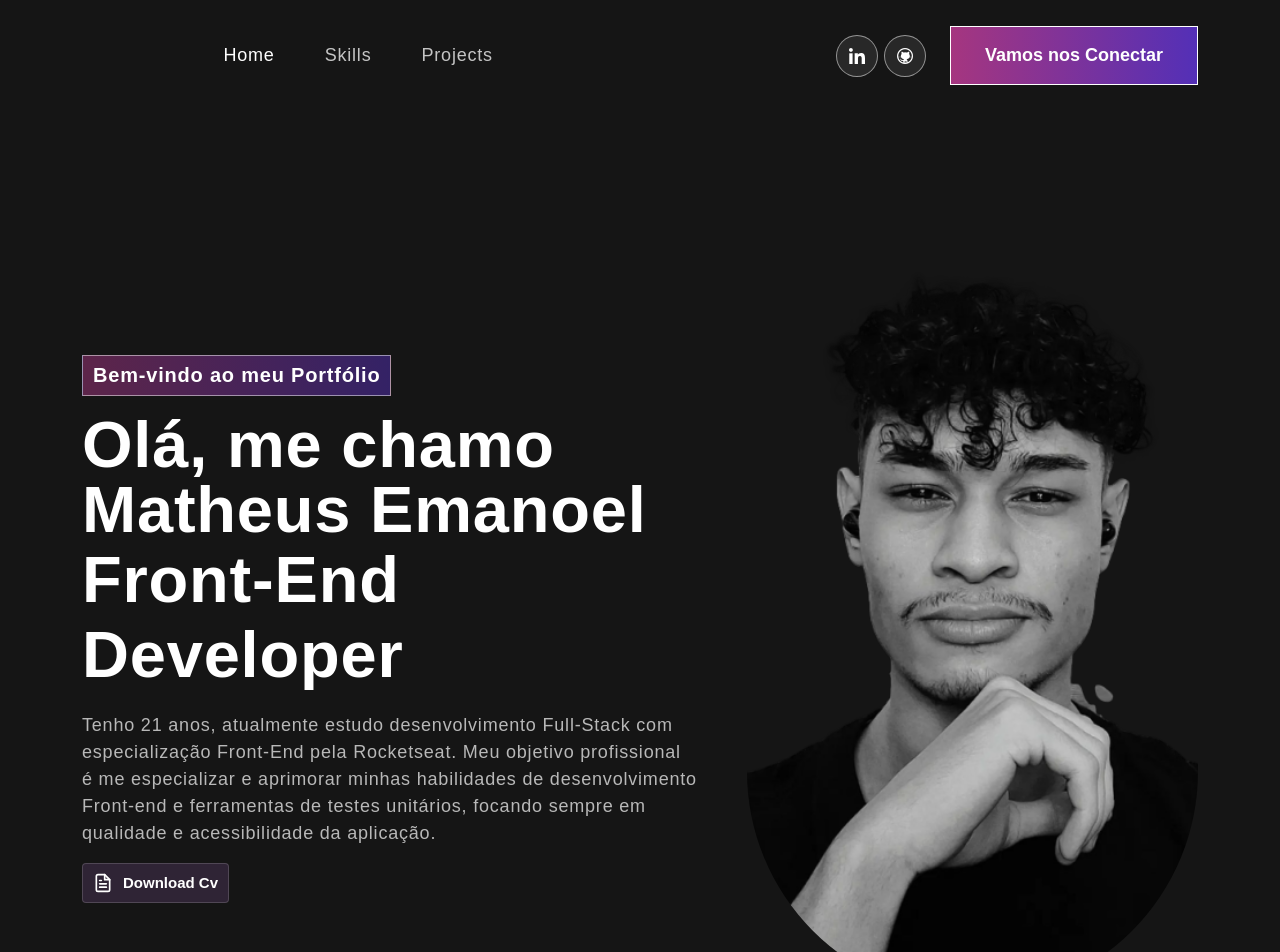
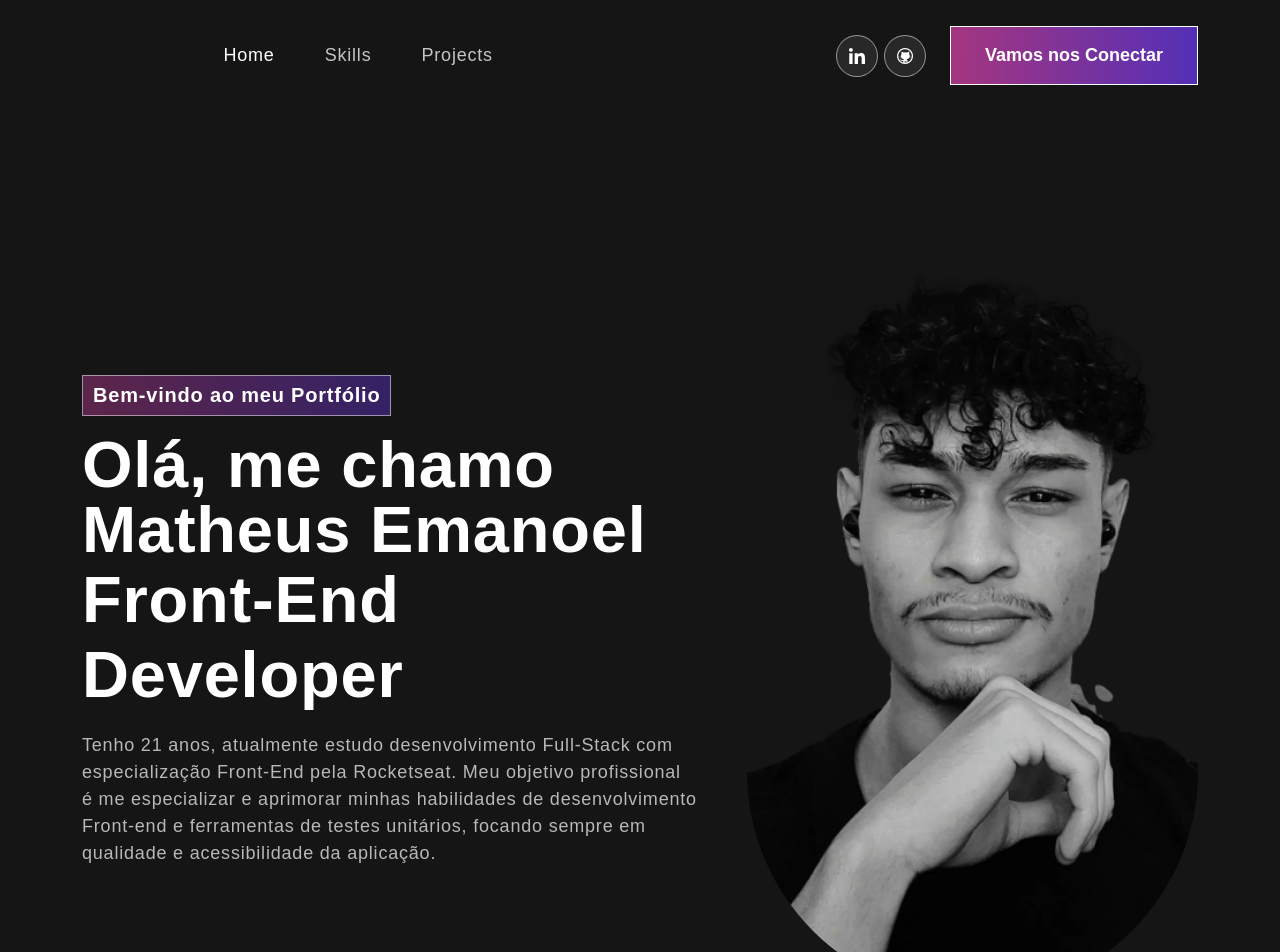
Before and after one commit to fehbr800/Portfolio-Web, a React (Create React App) app: page / in a window 1280 px wide. Shown: the top 952 px of the page. Built offline with nearby package versions, Linux system fonts and the light colour scheme.

Commit message:
buttonCV

```diff
--- a/src/components/Banner.jsx
+++ b/src/components/Banner.jsx
@@ -86,12 +86,13 @@ export const Banner = () => {
 
 
 
-                                    <button onClick={() => dowloadFileAtURL(PDF_FILE_URL)} class="download-button">
+                                        {/* ATUALIZAÇAO FUTURA DOWNLOAD DE CV */}
+                                    {/* <button onClick={() => dowloadFileAtURL(PDF_FILE_URL)} class="download-button">
                                         <div class="docs"><svg class="css-i6dzq1" stroke-linejoin="round" stroke-linecap="round" fill="none" stroke-width="2" stroke="currentColor" height="20" width="20" viewBox="0 0 24 24"><path d="M14 2H6a2 2 0 0 0-2 2v16a2 2 0 0 0 2 2h12a2 2 0 0 0 2-2V8z"></path><polyline points="14 2 14 8 20 8"></polyline><line y2="13" x2="8" y1="13" x1="16"></line><line y2="17" x2="8" y1="17" x1="16"></line><polyline points="10 9 9 9 8 9"></polyline></svg> Download Cv</div>
                                         <div class="download">
                                             <svg class="css-i6dzq1" stroke-linejoin="round" stroke-linecap="round" fill="none" stroke-width="2" stroke="currentColor" height="24" width="24" viewBox="0 0 24 24"><path d="M21 15v4a2 2 0 0 1-2 2H5a2 2 0 0 1-2-2v-4"></path><polyline points="7 10 12 15 17 10"></polyline><line y2="3" x2="12" y1="15" x1="12"></line></svg>
                                         </div>
-                                    </button>
+                                    </button> */}
                                 </div>}
                         </TrackVisibility>
                     </Col>
```
